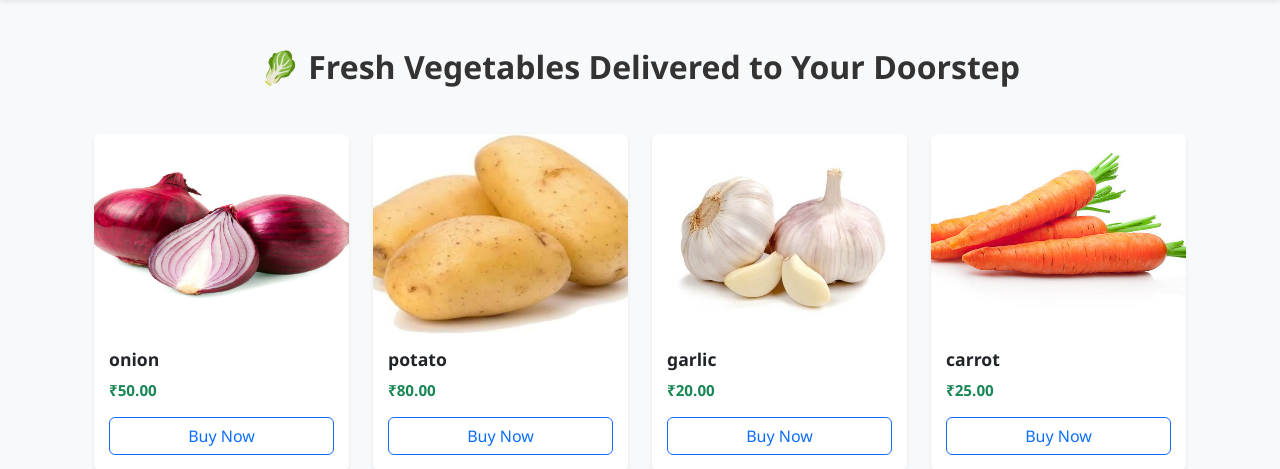
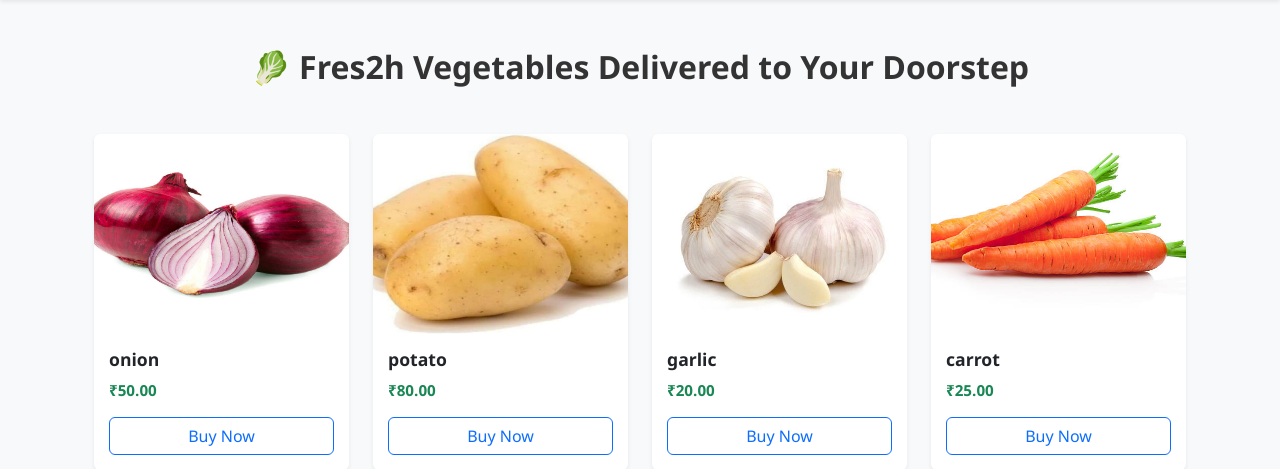
Before and after one commit to ajittorane/ecommerce_vegetable, a Flask app: page / in a window 1280 px wide. Shown: the part 56-525 px from the top of the page. Run offline with Flask 3, Linux system fonts and the light colour scheme.

Commit message:
change itnow

```diff
--- a/ecommerce_vegetables/templates/index.html
+++ b/ecommerce_vegetables/templates/index.html
@@ -4,7 +4,7 @@
 <div class="container mt-5">
 
   <!-- Page Heading -->
-  <h2 class="mb-5 fw-bold text-center">🥬 Fresh Vegetables Delivered to Your Doorstep</h2>
+  <h2 class="mb-5 fw-bold text-center">🥬 Fres2h Vegetables Delivered to Your Doorstep</h2>
 
   <div class="row g-4">
     {% for product in products %}
```
